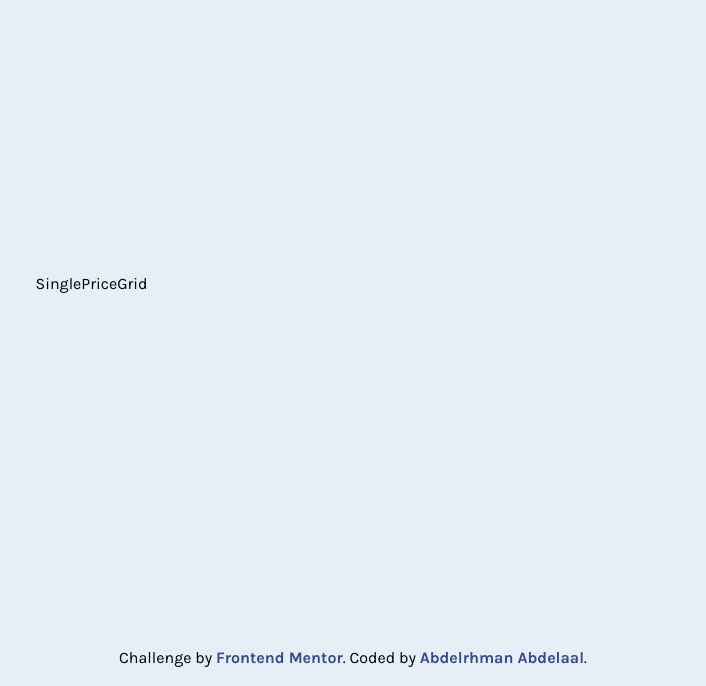
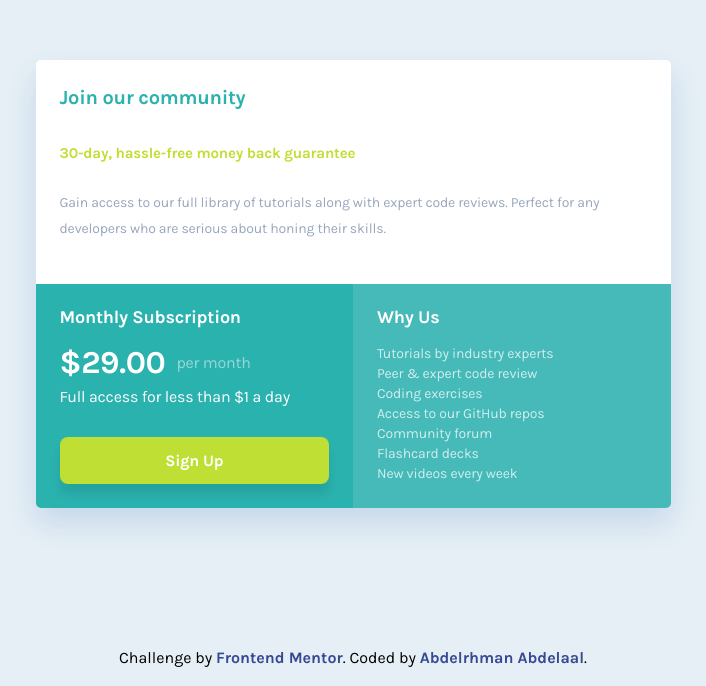
Before and after one commit to MrBlackvanta/single-price-grid-component, a React (Vite) app: page / in a window 1280 px wide. Shown: the part 114-800 px from the top of the page, without its empty margins (287-993 px from the left). Built offline with nearby package versions, Linux system fonts and the light colour scheme.

Commit message:
Refactor SinglePriceGrid component and update styles. Added utility classes for box shadows, modified button styles, and improved layout in App component. Updated data structure for subscription price to use a number instead of a string.

```diff
--- a/src/App.tsx
+++ b/src/App.tsx
@@ -2,8 +2,8 @@ import { SinglePriceGrid } from "components";
 
 export default function App() {
   return (
-    <div className="bg-light-gray grid min-h-dvh w-full grid-rows-[1fr_auto]">
-      <main className="mt-9 w-full max-w-77.75 place-self-center md:max-w-158.75">
+    <div className="bg-light-gray grid min-h-dvh w-full grid-rows-[1fr_auto] gap-8 sm:gap-0">
+      <main className="mt-9 w-full max-w-77.75 place-self-center sm:max-w-158.75">
         <SinglePriceGrid />
       </main>
       <footer className="mt-auto w-full pb-4 text-center text-black">
--- a/src/components/SinglePriceGrid.tsx
+++ b/src/components/SinglePriceGrid.tsx
@@ -1,3 +1,74 @@
+import { singlePriceGridData } from "data";
+
 export default function SinglePriceGrid() {
-  return <div>SinglePriceGrid</div>;
+  const { about, subscription, whyUs } = singlePriceGridData;
+  const {
+    title: aboutTitle,
+    description: aboutDescription,
+    benefits: aboutBenefits,
+  } = about;
+  const {
+    title: subscriptionTitle,
+    price: subscriptionPrice,
+    description: subscriptionDescription,
+  } = subscription;
+  const { title: whyUsTitle, benefits: whyUsBenefits } = whyUs;
+
+  const fmt = new Intl.NumberFormat("en-US", {
+    style: "currency",
+    currency: "USD",
+  });
+
+  return (
+    <article className="box-shadow-2 grid overflow-hidden rounded-[5px] text-base leading-[26px] tracking-[-0.2px] text-white sm:grid-cols-2 sm:grid-rows-2">
+      <div className="grid gap-4 bg-white px-6 pt-7 pb-8 sm:col-span-2">
+        <h1 className="text-cyan mb mb-2 text-xl leading-none font-bold tracking-[-0.25px]">
+          {aboutTitle}
+        </h1>
+        <p className="text-bright-yellow text-[0.9375rem] leading-[20px] font-bold tracking-[-0.19px]">
+          {aboutDescription}
+        </p>
+        <ul>
+          {aboutBenefits.map((benefit) => (
+            <li
+              key={benefit}
+              className="text-grayish-blue inline text-sm tracking-[-0.175px]"
+            >
+              {benefit}
+            </li>
+          ))}
+        </ul>
+      </div>
+      <div className="bg-cyan grid gap-1 p-6">
+        <h2 className="mb-3.5 text-lg leading-none font-bold tracking-[-0.22px]">
+          {subscriptionTitle}
+        </h2>
+        <p className="flex items-center gap-2.75">
+          <span className="text-[2rem] leading-none font-bold tracking-[-0.4px]">
+            {fmt.format(subscriptionPrice)}
+          </span>
+          <span className="opacity-50">per month</span>
+        </p>
+        <p className="mb-5.5">{subscriptionDescription}</p>
+        <button type="button" className="btn-primary">
+          Sign Up
+        </button>
+      </div>
+      <div className="bg-cyan/85 grid gap-4.5 p-6">
+        <h2 className="text-lg leading-none font-bold tracking-[-0.22px]">
+          {whyUsTitle}
+        </h2>
+        <ul>
+          {whyUsBenefits.map((benefit) => (
+            <li
+              key={benefit}
+              className="text-sm leading-[20px] tracking-[-0.17px] opacity-75"
+            >
+              {benefit}
+            </li>
+          ))}
+        </ul>
+      </div>
+    </article>
+  );
 }
--- a/src/data/data.ts
+++ b/src/data/data.ts
@@ -5,13 +5,12 @@ export const singlePriceGridData: SinglePriceGridData = {
     title: "Join our community",
     description: "30-day, hassle-free money back guarantee",
     benefits: [
-      "Gain access to our full library of tutorials along with expert code reviews.",
-      "Perfect for any developers who are serious about honing their skills.",
+      "Gain access to our full library of tutorials along with expert code reviews. Perfect for any developers who are serious about honing their skills.",
     ],
   },
   subscription: {
     title: "Monthly Subscription",
-    price: "29",
+    price: 29,
     description: "Full access for less than $1 a day",
   },
   whyUs: {
--- a/src/index.css
+++ b/src/index.css
@@ -26,8 +26,12 @@ body {
   }
 }
 
-@utility text-preset-1 {
-  @apply font-karla text-[2rem] leading-none font-bold tracking-normal;
+@utility box-shadow-1 {
+  box-shadow: 0px 10px 10px rgba(0, 0, 0, 0.09);
+}
+
+@utility box-shadow-2 {
+  box-shadow: 0px 15px 30px rgba(0, 81, 171, 0.14);
 }
 
 @utility footer-link {
@@ -36,7 +40,6 @@ body {
 }
 
 @utility btn-primary {
-  @apply text-preset-1 bg-cyan flex cursor-pointer items-center justify-center gap-2 rounded-lg px-8 py-4 text-white transition-colors duration-300;
-  @apply hover:bg-cyan;
-  @apply focus-visible:ring-cyan focus-visible:ring-2 focus-visible:ring-offset-2 focus-visible:outline-none;
+  @apply bg-bright-yellow box-shadow-1 flex cursor-pointer items-center justify-center gap-2 rounded-lg px-8 pt-3.75 pb-3.5 text-base leading-none font-bold tracking-[-0.2px] text-white;
+  @apply focus-visible:ring-bright-yellow focus-visible:ring-2 focus-visible:ring-offset-2 focus-visible:outline-none;
 }
--- a/src/types/data.ts
+++ b/src/types/data.ts
@@ -6,7 +6,7 @@ export type SinglePriceGridData = {
   };
   subscription: {
     title: string;
-    price: string;
+    price: number;
     description: string;
   };
   whyUs: {
```
